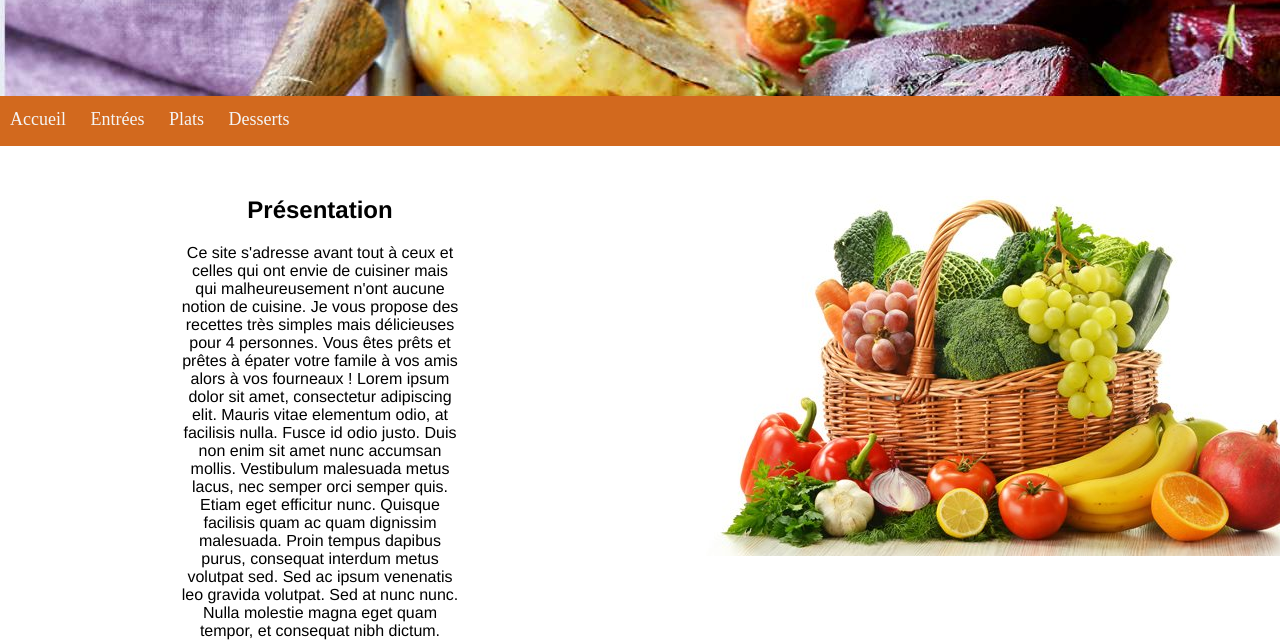
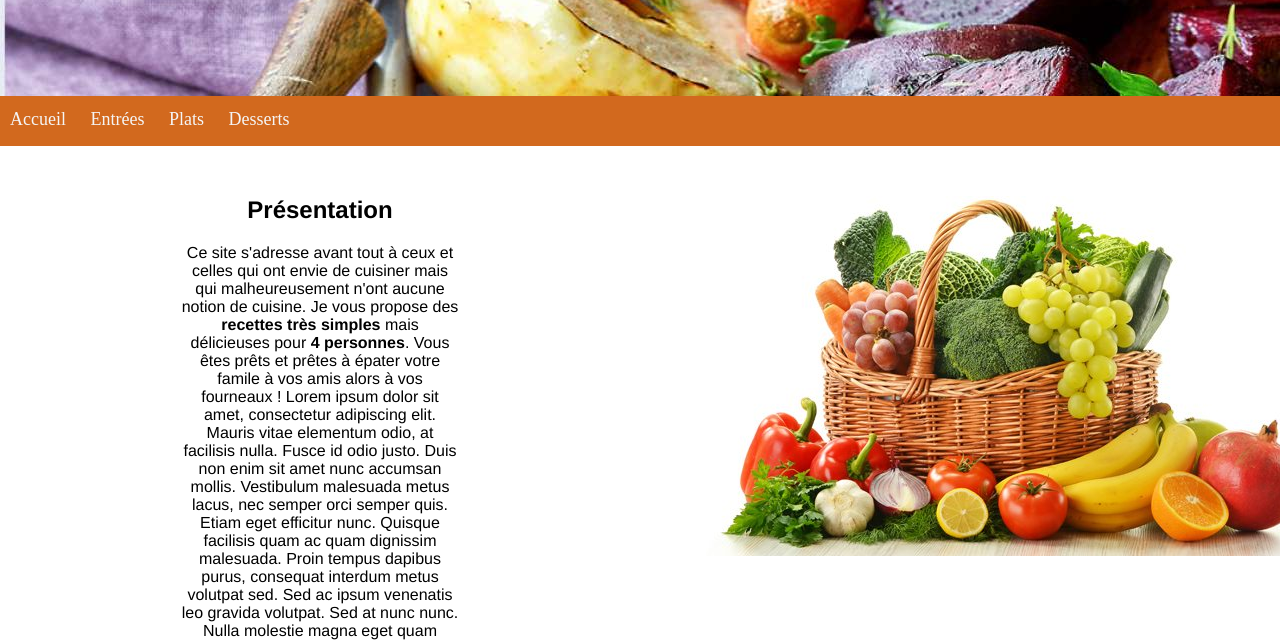
Before and after one commit to Ekarissor/cuisinefacile, a plain HTML site: page html-css/index.html in a window 1280 px wide. Shown: the part 154-795 px from the top of the page. Drawn offline with Linux system fonts and the light colour scheme.

Commit message:
Adding bold to p

```diff
--- a/html-css/index.html
+++ b/html-css/index.html
@@ -26,7 +26,7 @@
         <div class="texte">
             <h2>Présentation</h2>
             <p>Ce site s'adresse avant tout à ceux et celles qui ont envie de cuisiner mais qui malheureusement n'ont aucune notion de cuisine.
-            Je vous propose des recettes très simples mais délicieuses pour 4 personnes. Vous êtes prêts et prêtes à épater votre famile à vos amis alors à vos fourneaux !
+            Je vous propose des <b>recettes très simples</b> mais délicieuses pour <b>4 personnes</b>. Vous êtes prêts et prêtes à épater votre famile à vos amis alors à vos fourneaux !
             Lorem ipsum dolor sit amet, consectetur adipiscing elit. Mauris vitae elementum odio, at facilisis nulla. Fusce id odio justo. Duis non enim sit amet nunc accumsan mollis. Vestibulum malesuada metus lacus, nec semper orci semper quis. Etiam eget efficitur nunc. Quisque facilisis quam ac quam dignissim malesuada. Proin tempus dapibus purus, consequat interdum metus volutpat sed. Sed ac ipsum venenatis leo gravida volutpat. Sed at nunc nunc. Nulla molestie magna eget quam tempor, et consequat nibh dictum. Donec quis augue mattis, tincidunt nisl quis, dignissim ante.Lorem ipsum dolor sit amet, consectetur adipiscing elit. Mauris vitae elementum odio, at facilisis nulla. Fusce id odio justo. Duis non enim sit amet nunc accumsan mollis. Vestibulum malesuada metus lacus, nec semper orci semper quis. Etiam eget efficitur nunc.</p>
         </div>
         <div class="img">
```
